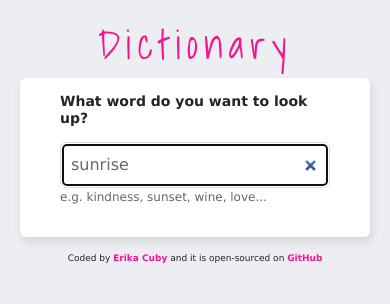
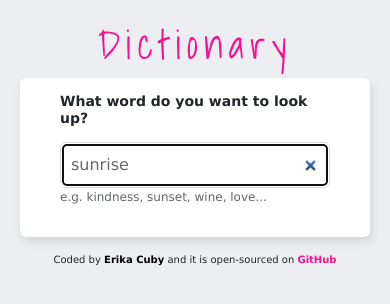
Before and after one commit to ErikaCuby/react-dictionary, a React (Create React App) app: page / in a window 390 px wide. In both pictures the pointer is over the link "Erika Cuby". Shown: the top 304 px of the page. Built offline with nearby package versions, Linux system fonts and the light colour scheme; no server answers.

Commit message:
Updated footer size and added hover

```diff
--- a/src/Dictionary.css
+++ b/src/Dictionary.css
@@ -47,6 +47,11 @@
     font-weight: bold;
 }
 
+.Dictionary a:hover {
+    color: black;
+    transition: ease-in-out 350ms;
+}
+
 @media (max-width: 800px) {
   .Dictionary h5 {
     font-size: 40px;
@@ -73,7 +78,7 @@
 }
 
 .Dictionary footer {
-    font-size: 9px;
+    font-size: 10px;
 }
 
 }
```
